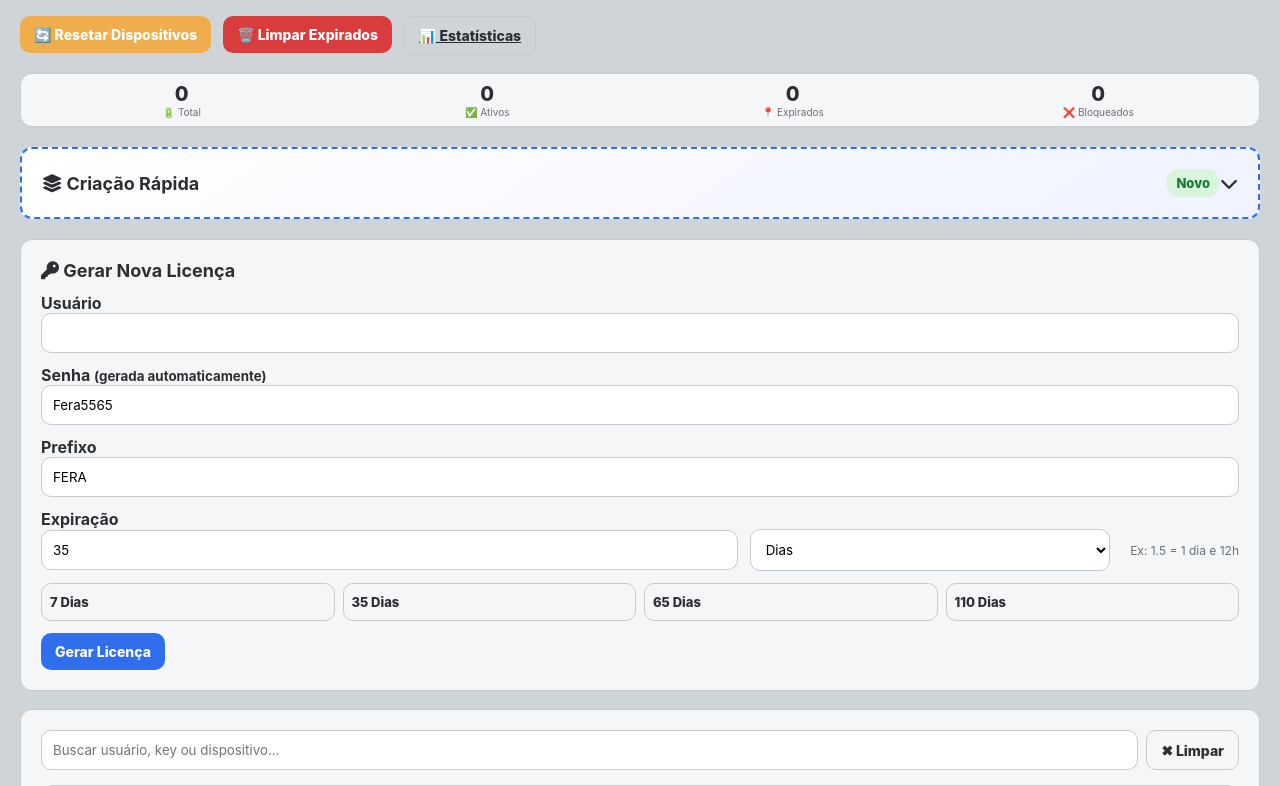
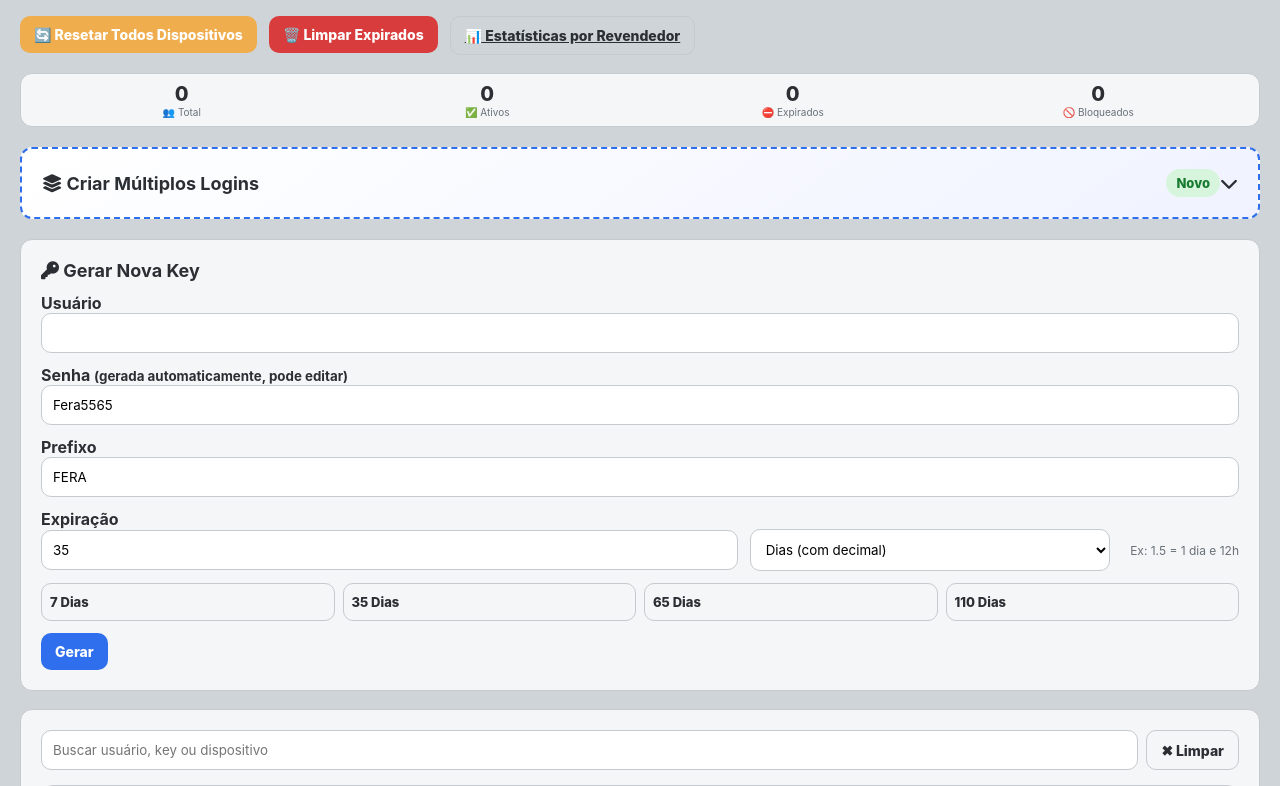
Before and after one commit to FeraAlpha/painel-licenca-server, a Flask app: template templates/admin_index.html in a window 1280 px wide. Shown: the part 69-855 px from the top of the page. Run offline with Flask 3, Linux system fonts and the light colour scheme; the template is opened without the code that fills it, so the values that code supplies are empty.

Commit message:
Update admin_index.html

```diff
--- a/templates/admin_index.html
+++ b/templates/admin_index.html
@@ -216,7 +216,7 @@
   }
   .admin-tools form { display:inline-block; }
 
-  /* ===== ESTATÍSTICAS EM LINHA ÚNICA (ECONOMIZA ESPAÇO) ===== */
+  /* ===== ESTATÍSTICAS EM LINHA ÚNICA ===== */
   .stats-bar {
     display: flex;
     justify-content: space-around;
@@ -542,7 +542,7 @@
 <div class="admin-tools">
   <form method="post" action="/admin/reset_all_devices"
         onsubmit="return confirm('⚠️ Resetar TODOS os dispositivos? Esta ação não pode ser desfeita.')">
-    <button type="submit" class="btn btn-warning" onclick="setLoading(this)">🔄 Resetar Dispositivos</button>
+    <button type="submit" class="btn btn-warning" onclick="setLoading(this)">🔄 Resetar Todos Dispositivos</button>
   </form>
 
   <form method="post" action="/admin/clean_expired"
@@ -550,14 +550,14 @@
     <button type="submit" class="btn btn-danger" onclick="setLoading(this)">🗑️ Limpar Expirados</button>
   </form>
 
-  <a href="/admin/reseller_stats" class="btn btn-ghost">📊 Estatísticas</a>
+  <a href="/admin/reseller_stats" class="btn btn-ghost">📊 Estatísticas por Revendedor</a>
 </div>
 
-<!-- ESTATÍSTICAS EM LINHA ÚNICA - ECONOMIZA ESPAÇO! -->
+<!-- ESTATÍSTICAS EM LINHA ÚNICA COM SÍMBOLOS ORIGINAIS -->
 <div class="stats-bar">
   <div class="stat-item">
     <span class="stat-number" id="dashTotal">0</span>
-    <span class="stat-label">🔋 Total</span>
+    <span class="stat-label">👥 Total</span>
   </div>
   <div class="stat-item">
     <span class="stat-number" id="dashAtivos">0</span>
@@ -565,11 +565,11 @@
   </div>
   <div class="stat-item">
     <span class="stat-number" id="dashExpirados">0</span>
-    <span class="stat-label">📍 Expirados</span>
+    <span class="stat-label">⛔ Expirados</span>
   </div>
   <div class="stat-item">
     <span class="stat-number" id="dashBloqueados">0</span>
-    <span class="stat-label">❌ Bloqueados</span>
+    <span class="stat-label">🚫 Bloqueados</span>
   </div>
 </div>
 
@@ -577,7 +577,7 @@
 <div class="card batch-create">
   <div class="collapsible-header" onclick="toggleCollapse(this)">
     <div class="card-header">
-      <h2 style="font-size: 18px;"><i class="fas fa-layer-group"></i> Criação Rápida</h2>
+      <h2 style="font-size: 18px;"><i class="fas fa-layer-group"></i> Criar Múltiplos Logins</h2>
       <span class="badge badge-ok">Novo</span>
     </div>
     <i class="fas fa-chevron-down toggle-icon"></i>
@@ -586,16 +586,16 @@
   <div class="collapsible-content collapsed">
     <div class="compact-row">
       <div>
-        <label><i class="fas fa-hashtag"></i> Qtd</label>
+        <label><i class="fas fa-hashtag"></i> Quantidade</label>
         <input type="number" id="quantidadeLogins" min="1" max="50" value="5">
       </div>
       <div>
-        <label><i class="fas fa-calendar"></i> Dias</label>
+        <label><i class="fas fa-calendar"></i> Dias de validade</label>
         <input type="number" id="diasLogins" min="1" max="999" value="35">
       </div>
       <div>
         <button class="btn btn-primary" onclick="gerarMultiplosLogins()" id="btnGerar" style="width: 100%;">
-          <i class="fas fa-magic"></i> Criar
+          <i class="fas fa-magic"></i> Gerar e Criar
         </button>
       </div>
     </div>
@@ -609,9 +609,9 @@
 
     <div id="previewLogins" class="batch-preview" style="display: none;">
       <div style="display: flex; justify-content: space-between; margin-bottom: 8px;">
-        <h4 style="font-size: 14px;"><i class="fas fa-list"></i> Criados:</h4>
+        <h4 style="font-size: 14px;"><i class="fas fa-list"></i> Logins Criados:</h4>
         <button class="btn btn-sm btn-success" onclick="copiarTodosLogins()">
-          <i class="fas fa-copy"></i> Copiar
+          <i class="fas fa-copy"></i> Copiar Todos
         </button>
       </div>
       <div id="listaLogins"></div>
@@ -619,15 +619,15 @@
   </div>
 </div>
 
-<!-- GERAR NOVA LICENÇA -->
+<!-- GERAR NOVA KEY -->
 <div class="card">
-  <h2 style="margin-bottom:12px; font-size: 18px;"><i class="fas fa-key"></i> Gerar Nova Licença</h2>
+  <h2 style="margin-bottom:12px; font-size: 18px;"><i class="fas fa-key"></i> Gerar Nova Key</h2>
 
   <form method="post" action="/admin/generate" id="generateForm">
     <label>Usuário</label>
     <input name="username" required>
 
-    <label>Senha <small>(gerada automaticamente)</small></label>
+    <label>Senha <small>(gerada automaticamente, pode editar)</small></label>
     <input name="password" id="autoPassword" required>
 
     <label>Prefixo</label>
@@ -637,7 +637,7 @@
     <div class="expiry-unit-row">
       <input type="number" id="expiryValue" step="any" value="35" style="flex:2">
       <select id="expiryUnit" style="flex:1">
-        <option value="days">Dias</option>
+        <option value="days">Dias (com decimal)</option>
         <option value="hours">Horas</option>
         <option value="minutes">Minutos</option>
         <option value="seconds">Segundos</option>
@@ -654,14 +654,14 @@
 
     <input type="hidden" name="expire_seconds" id="expireSeconds">
 
-    <button type="submit" class="btn btn-primary" onclick="prepareSubmit(event)">Gerar Licença</button>
+    <button type="submit" class="btn btn-primary" onclick="prepareSubmit(event)">Gerar</button>
   </form>
 </div>
 
 <!-- TABELA -->
 <div class="card">
   <div class="search-container">
-    <input id="searchUser" placeholder="Buscar usuário, key ou dispositivo...">
+    <input id="searchUser" placeholder="Buscar usuário, key ou dispositivo">
     <button class="btn btn-ghost" onclick="limparBusca()">✖ Limpar</button>
   </div>
 
@@ -718,7 +718,7 @@
               </form>
               <form method="post" action="/admin/toggle_block/{{ loop.index0 }}" onsubmit="return confirm('Alterar status desse usuário?')">
                 {% if u.status == "blocked" %}
-                  <button type="submit" class="btn btn-primary btn-sm" onclick="setLoading(this)">✅ Desbloq</button>
+                  <button type="submit" class="btn btn-primary btn-sm" onclick="setLoading(this)">✅ Desbloquear</button>
                 {% else %}
                   <button type="submit" class="btn btn-danger btn-sm" onclick="setLoading(this)">🚫 Bloquear</button>
                 {% endif %}
@@ -727,7 +727,7 @@
                 <button type="submit" class="btn btn-ghost btn-sm" onclick="setLoading(this)">Reset Key</button>
               </form>
               <form method="post" action="/admin/reset_device/{{ loop.index0 }}">
-                <button type="submit" class="btn btn-danger btn-sm" onclick="setLoading(this)">Reset Disp</button>
+                <button type="submit" class="btn btn-danger btn-sm" onclick="setLoading(this)">Reset Dispositivo</button>
               </form>
               <form method="post" action="/admin/delete/{{ loop.index0 }}" onsubmit="return confirm('Excluir usuário?')">
                 <button type="submit" class="btn btn-danger btn-sm" onclick="setLoading(this)">Del</button>
@@ -736,11 +736,11 @@
             <button class="menuBtn" type="button" onclick="toggleMenu(this)">⋮ Ações</button>
             <div class="actionsMenu">
               <form method="post" action="/admin/renew/{{ loop.index0 }}">
-                <button type="submit" class="btn btn-primary" style="width:100%" onclick="setLoading(this)">+30 Dias</button>
+                <button type="submit" class="btn btn-primary" style="width:100%" onclick="setLoading(this)">+30</button>
               </form>
               <form method="post" action="/admin/renew_custom/{{ loop.index0 }}">
                 <input type="number" name="days" min="1" value="7" style="width:100%;padding:10px;border-radius:10px;border:1px solid var(--border);margin:8px 0">
-                <button type="submit" class="btn btn-primary" style="width:100%" onclick="setLoading(this)">+ Dias</button>
+                <button type="submit" class="btn btn-primary" style="width:100%" onclick="setLoading(this)">+Dias</button>
               </form>
               <form method="post" action="/admin/toggle_block/{{ loop.index0 }}" onsubmit="return confirm('Alterar status desse usuário?')">
                 {% if u.status == "blocked" %}
@@ -756,7 +756,7 @@
                 <button type="submit" class="btn btn-danger" style="width:100%" onclick="setLoading(this)">Reset Dispositivo</button>
               </form>
               <form method="post" action="/admin/delete/{{ loop.index0 }}" onsubmit="return confirm('Excluir usuário?')">
-                <button type="submit" class="btn btn-danger" style="width:100%" onclick="setLoading(this)">Excluir</button>
+                <button type="submit" class="btn btn-danger" style="width:100%" onclick="setLoading(this)">Del</button>
               </form>
             </div>
           </td>
```
